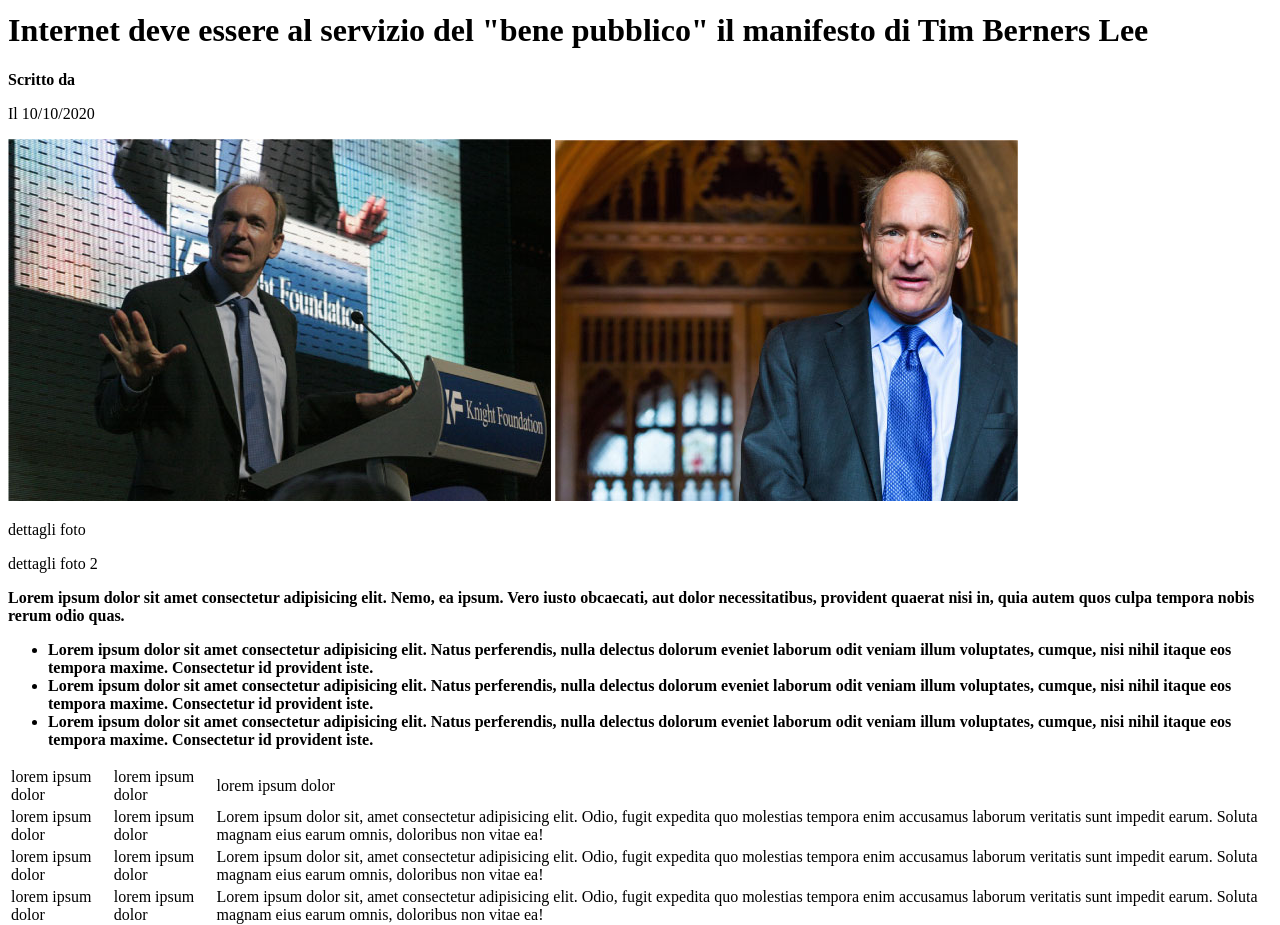
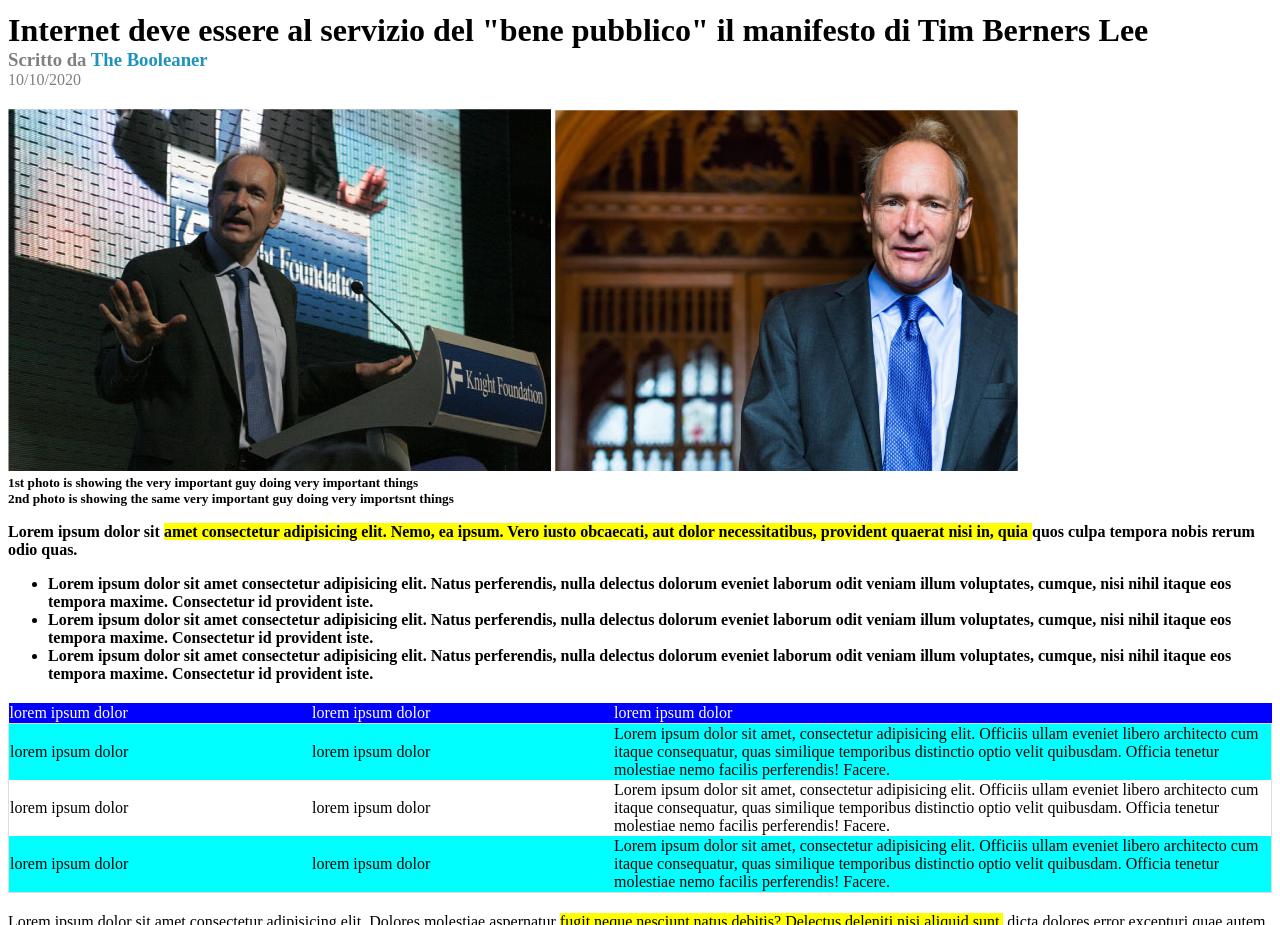
Before and after one commit to EliaPennoni/html-css-booleaner, a plain HTML site: page index.html in a window 1280 px wide. Shown: the part 167-1092 px from the top of the page. Drawn offline with Linux system fonts and the light colour scheme.

Commit message:
esercizio ultimato senza sviluppo bonus

```diff
--- a/css/style.css
+++ b/css/style.css
@@ -12,3 +12,84 @@
     background-color: transparent;
     margin-top: 80px;
 }
+
+.parola2{
+    color: rgb(30, 147, 186);
+    box-sizing: border-box;
+    margin: 0;
+    padding: 0;
+}
+
+.parola1{
+    color: gray;
+    box-sizing: border-box;
+    margin: 0;
+    padding: 0;
+}
+
+h1{
+    margin-bottom: 0%;
+}
+
+.data{
+    color: gray;
+    box-sizing: border-box;
+    margin-bottom: 20px;
+    padding: 0;
+    margin-top: 0%;
+
+}
+
+.testogiallo{
+    background-color: yellow;
+}
+
+.sottotitolo1{
+
+        box-sizing: border-box;
+        margin: 0;
+        padding: 0;
+
+}
+
+.sottotitolo2{
+
+        box-sizing: border-box;
+        margin: 0;
+        padding: 0;
+
+
+}
+
+table {
+    width: 100%;
+    border-collapse: collapse;
+    margin: 20px 0;
+  }
+
+  thead {
+    background-color: blue;
+    color: white;
+    padding: 10px;
+  }
+
+  tbody {
+    padding: 10px;
+    border: 1px solid #ddd;
+  }
+
+  tbody tr:nth-child(odd) {
+    background-color: aqua;
+  }
+
+  tbody tr:nth-child(even) {
+    background-color: white;
+  }
+
+  .cella{
+    width: 300px;
+  }
+
+  .ultimotitolo{
+    color: gray;
+  }
--- a/index.html
+++ b/index.html
@@ -17,23 +17,23 @@
             <h1>
             Internet deve essere al servizio del "bene pubblico" il manifesto di Tim Berners Lee
             </h1>
-            <p><strong>Scritto da  </strong></p>
-            <p>Il 10/10/2020</p>
+            <h3 class="parola1"> Scritto da <span class="parola2">The Booleaner</span></h3>
+            <p class="data">10/10/2020</p>
 
         </div>
 
         <img src="./img/tim-1.jpg" alt="">
         <img src="./img/tim-2.jpg" alt="">
 
-        <p>dettagli foto</p>
-        <p>dettagli foto 2</p>
+        <h5 class="sottotitolo1" > 1st photo is showing the very important guy doing very important things </h5>
+        <h5 class="sottotitolo2"> 2nd photo is showing the same very important guy doing very importsnt things </h5>
 
 
     </header>
 
     <main>
         <p>
-             <strong>Lorem ipsum dolor sit amet consectetur adipisicing elit. Nemo, ea ipsum. Vero iusto obcaecati, aut dolor necessitatibus, provident quaerat nisi in, quia autem quos culpa tempora nobis rerum odio quas.</strong>
+             <strong>Lorem ipsum dolor sit <span class="testogiallo"> amet consectetur adipisicing elit. Nemo, ea ipsum. Vero iusto obcaecati, aut dolor necessitatibus, provident quaerat nisi in, quia  </span> quos culpa tempora nobis rerum odio quas.</strong>
         </p>
 
         <ul>
@@ -64,69 +64,78 @@
         </ul>
 
         <table>
+            <thead>
                 <tr>
+                    <td class="cella">
+                        lorem ipsum dolor
+                    </td>
+
                     <td>
                         lorem ipsum dolor
                     </td>
-
 
                     <td>
                         lorem ipsum dolor
                     </td>
 
 
+                </tr>
+
+            </thead>
+            <tbody>
+                <tr>
+                    <td  class="cella">
+                        lorem ipsum dolor
+                    </td>
+                    <td class="cella">
+                        lorem ipsum dolor
+                    </td>
                     <td>
+                        Lorem ipsum dolor sit amet, consectetur adipisicing elit. Officiis ullam eveniet libero architecto cum itaque consequatur, quas similique temporibus distinctio optio velit quibusdam. Officia tenetur molestiae nemo facilis perferendis! Facere.
+                    </td>
+                    <tr>
+                        <td  class="cella">
                             lorem ipsum dolor
+                        </td>
+                        <td class="cella">
+                            lorem ipsum dolor
+                        </td>
+                        <td>
+                            Lorem ipsum dolor sit amet, consectetur adipisicing elit. Officiis ullam eveniet libero architecto cum itaque consequatur, quas similique temporibus distinctio optio velit quibusdam. Officia tenetur molestiae nemo facilis perferendis! Facere.
                         </td>
                     </tr>
                     <tr>
-                <td>
+                        <td  class="cella">
                             lorem ipsum dolor
-
+                        </td>
+                        <td class="cella">
+                            lorem ipsum dolor
                         </td>
                         <td>
-                    lorem ipsum dolor
-
-                </td>
-                <td>
-                    Lorem ipsum dolor sit, amet consectetur adipisicing elit. Odio, fugit expedita quo molestias tempora enim accusamus laborum veritatis sunt impedit earum. Soluta magnam eius earum omnis, doloribus non vitae ea!
-
+                            Lorem ipsum dolor sit amet, consectetur adipisicing elit. Officiis ullam eveniet libero architecto cum itaque consequatur, quas similique temporibus distinctio optio velit quibusdam. Officia tenetur molestiae nemo facilis perferendis! Facere.
                         </td>
                     </tr>
-            <tr>
-                <td>
-                    lorem ipsum dolor
+                </tr>
 
-                </td>
-                <td>
-                    lorem ipsum dolor
 
-                </td>
-                <td>
-                    Lorem ipsum dolor sit, amet consectetur adipisicing elit. Odio, fugit expedita quo molestias tempora enim accusamus laborum veritatis sunt impedit earum. Soluta magnam eius earum omnis, doloribus non vitae ea!
-
-                </td>
-            </tr>
-            <tr>
-                <td>
-                    lorem ipsum dolor
-
-                </td>
-                <td>
-                    lorem ipsum dolor
-
-                </td>
-                <td>
-                    Lorem ipsum dolor sit, amet consectetur adipisicing elit. Odio, fugit expedita quo molestias tempora enim accusamus laborum veritatis sunt impedit earum. Soluta magnam eius earum omnis, doloribus non vitae ea!
-
-                </td>
-            </tr>
+            </tbody>
         </table>
 
-        <p>Lorem ipsum dolor sit amet consectetur adipisicing elit. Dolores molestiae aspernatur fugit neque nesciunt natus debitis? Delectus deleniti nisi aliquid sunt, dicta dolores error excepturi quae autem consequatur, eveniet molestiae!</p>
+
+
+        <p>Lorem ipsum dolor sit amet consectetur adipisicing elit. Dolores molestiae aspernatur <span class="testogiallo"> fugit neque nesciunt natus debitis? Delectus deleniti nisi aliquid sunt,</span> dicta dolores error excepturi quae autem consequatur, eveniet molestiae!</p>
 
 
     </main>
 
+    <h3 class="ultimotitolo"> Potrebbero interessarti:</h3>
+    <div>
+        <img src="./img/monitor.jpg" alt="">
+
+    </div>
+    <div>
+        <img src="./img/graph.jpg" alt="">
+    </div>
+
 </body>
 </html>
```
Lines whose indentation alone changed are shown as unchanged.
